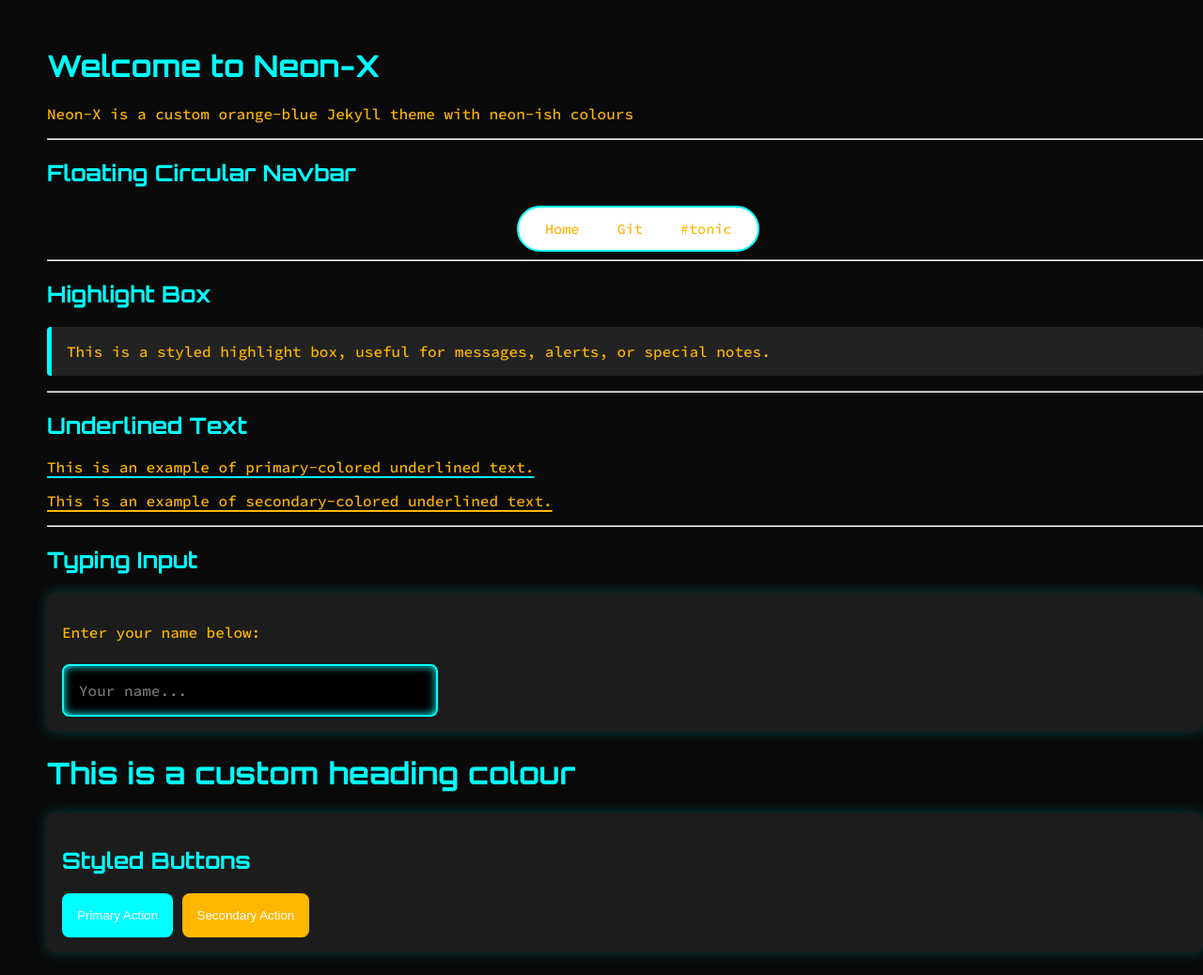
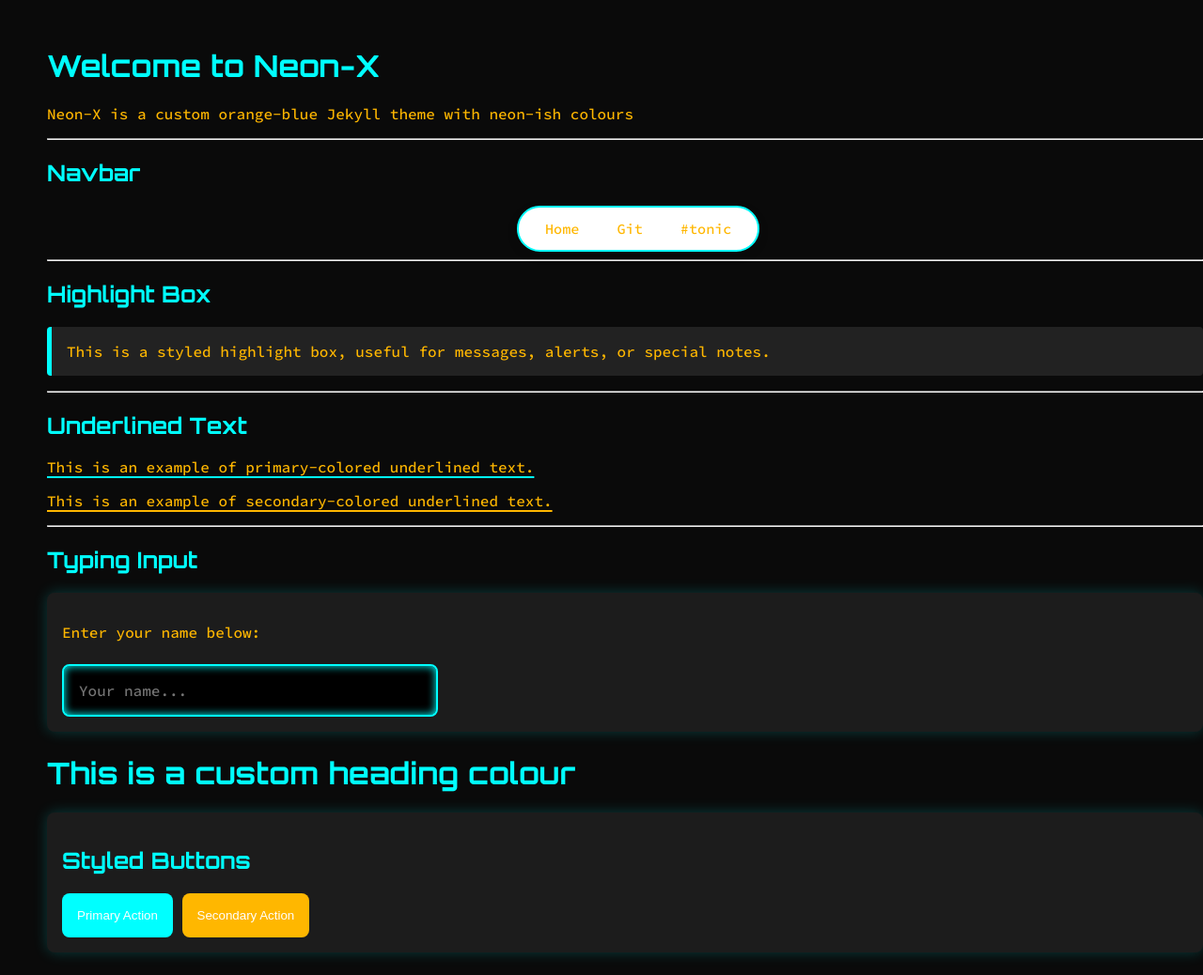
Before and after one commit to v659/jekyll_theme-new-v659, a Jekyll site: the page built from index.md, in a window 1280 px wide. Shown: the whole page at 94% size. Built offline with Jekyll 4.4.1, drawn with Linux system fonts in a browser that asks for light colours.

Commit message:
update index.md

```diff
--- a/index.md
+++ b/index.md
@@ -11,7 +11,7 @@ Neon-X is a custom orange-blue Jekyll theme with neon-ish colours
 
 ---
 
-## Floating Circular Navbar
+## Navbar
 
 <div class="floating-navbar">
   <a href="https://v659.github.io/jekyll_theme-new-v659/">Home</a>
```
